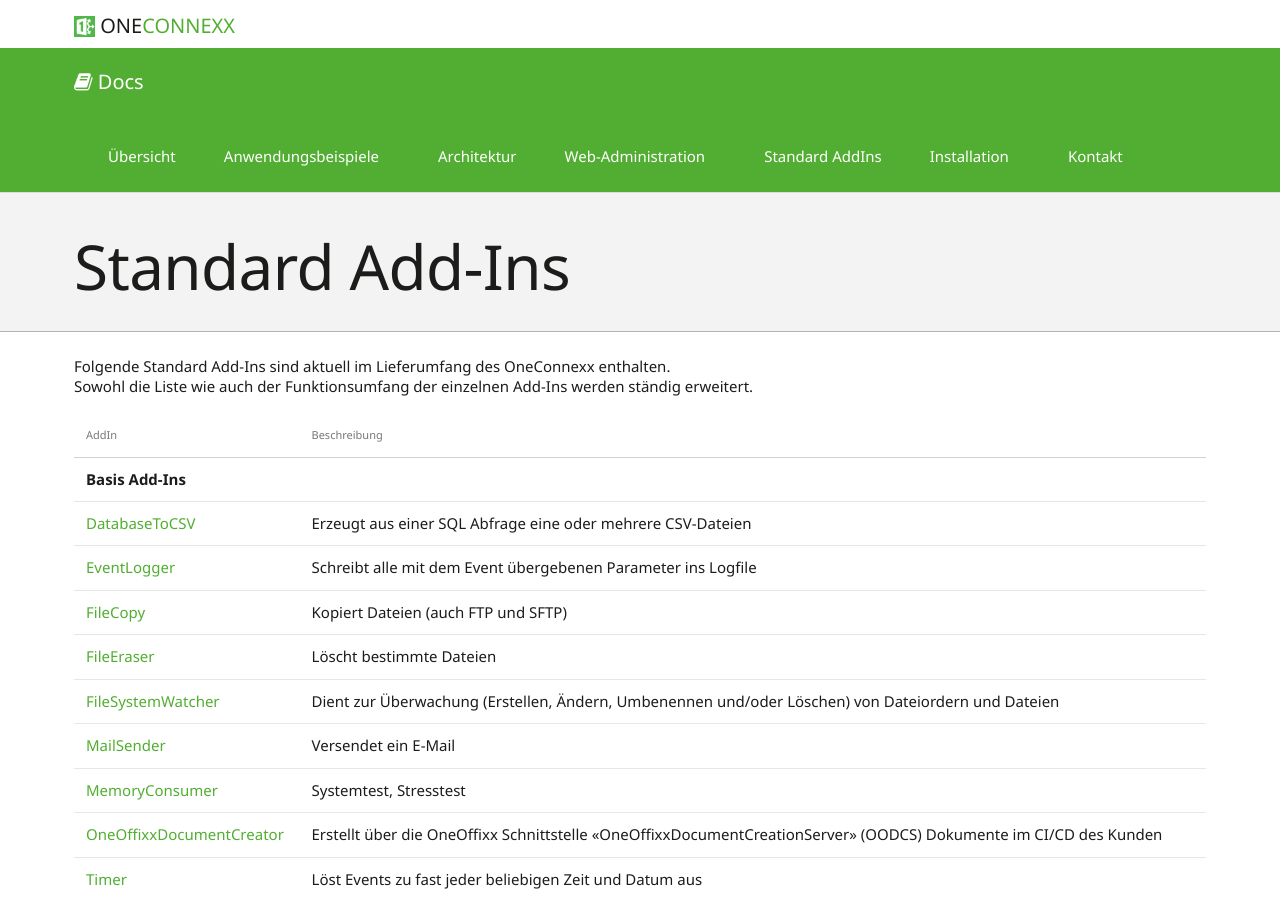
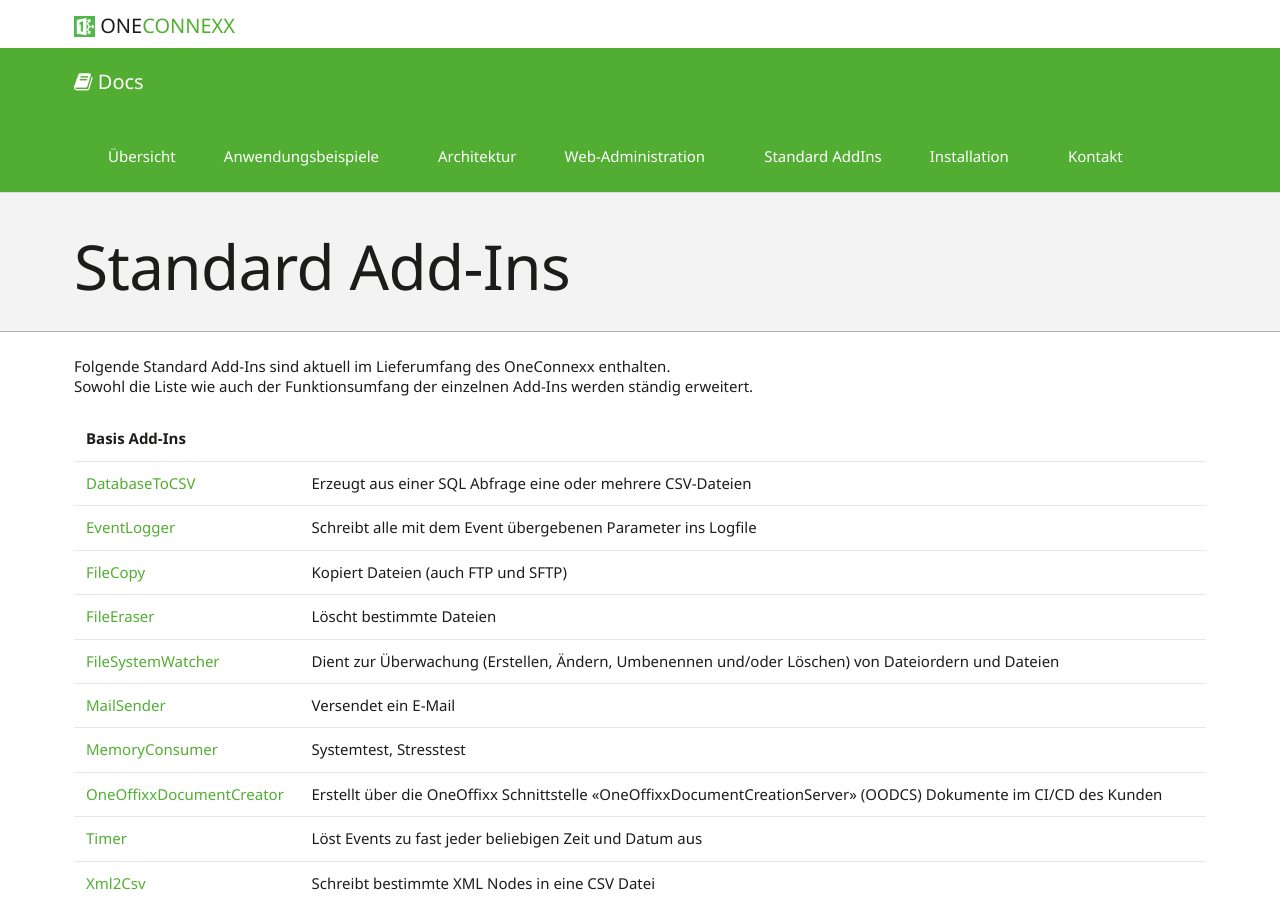
Before and after one commit to primesoft-group/oneconnexx-docs, a Jekyll site: the page built from _pages/addins/de/standardaddins.md, in a window 1280 px wide and 900 px high. Built offline with Jekyll 4.4.1, drawn with Linux system fonts in a browser that asks for light colours; nearby versions of some CDN libraries; some web fonts are replaced.

Commit message:
Update standardaddins.md

```diff
--- a/_pages/addins/de/standardaddins.md
+++ b/_pages/addins/de/standardaddins.md
@@ -8,7 +8,6 @@
 Sowohl die Liste wie auch der Funktionsumfang der einzelnen Add-Ins werden ständig erweitert.<br /><br />
 
 {:.table .table-striped}
-| AddIn | Beschreibung |
 | --- | --- |
 | __Basis Add-Ins__ |
 | [DatabaseToCSV]({{ site.baseurl }}/addins/de/databasetocsv/) | Erzeugt aus einer SQL Abfrage eine oder mehrere CSV-Dateien |
```
